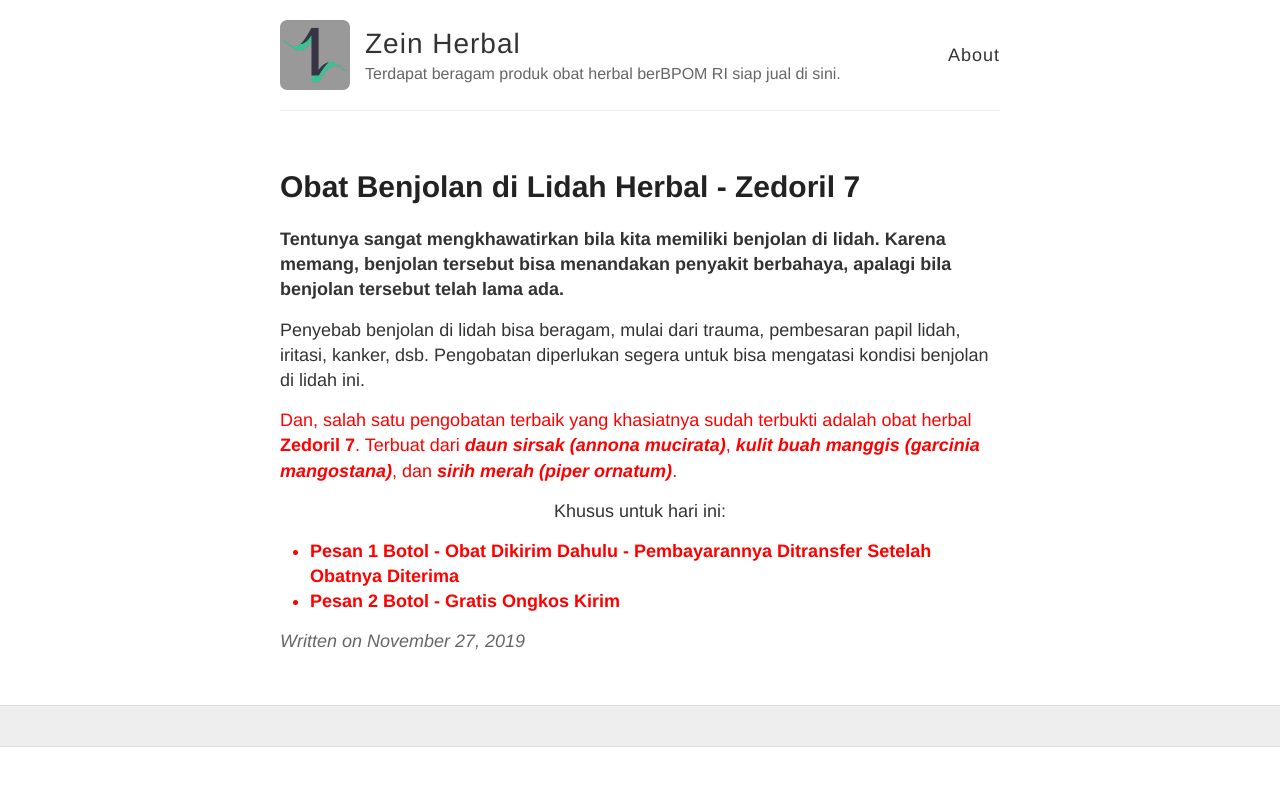
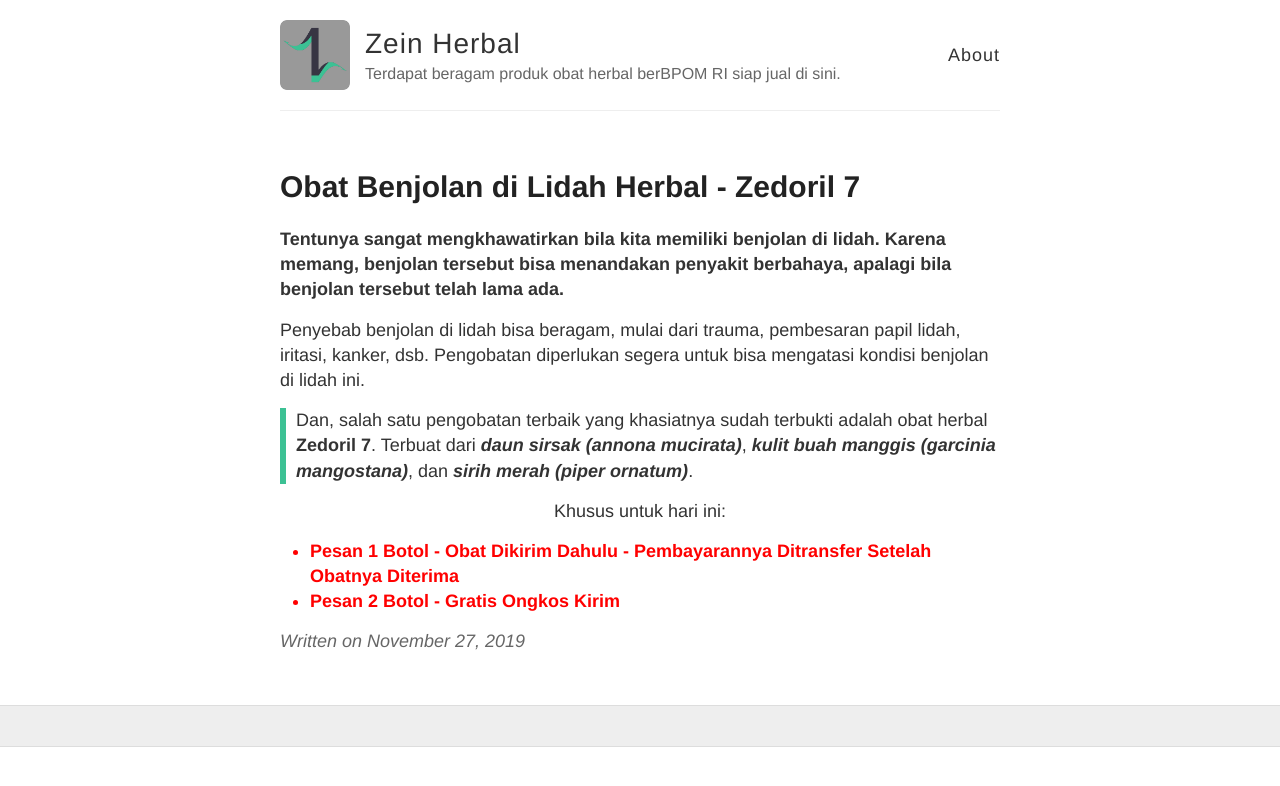
Before and after one commit to zeinherbal/zeinherbal.github.io, a Jekyll site: the page built from _posts/2019-11-27-obat-pembengkakan-kelenjar-getah-bening.md, in a window 1280 px wide. Shown: the top 786 px of the page. Built offline with Jekyll 4.4.1, drawn with Linux system fonts in a browser that asks for light colours.

Commit message:
Update 2019-11-27-obat-pembengkakan-kelenjar-getah-bening.md

```diff
--- a/_posts/2019-11-27-obat-pembengkakan-kelenjar-getah-bening.md
+++ b/_posts/2019-11-27-obat-pembengkakan-kelenjar-getah-bening.md
@@ -8,7 +8,7 @@
 
 Penyebab benjolan di lidah bisa beragam, mulai dari trauma, pembesaran papil lidah, iritasi, kanker, dsb. Pengobatan diperlukan segera untuk bisa mengatasi kondisi benjolan di lidah ini.
 
-{:refdef: style="padding-left: 10px; border-left: solid 6px #3cc194;"}
+{: style="padding-left: 10px; border-left: solid 6px #3cc194;"}
 Dan, salah satu pengobatan terbaik yang khasiatnya sudah terbukti adalah obat herbal **Zedoril 7**. Terbuat dari ***daun sirsak (annona mucirata)***, ***kulit buah manggis (garcinia mangostana)***, dan ***sirih merah (piper ornatum)***.
 {: refdef}
 
```
